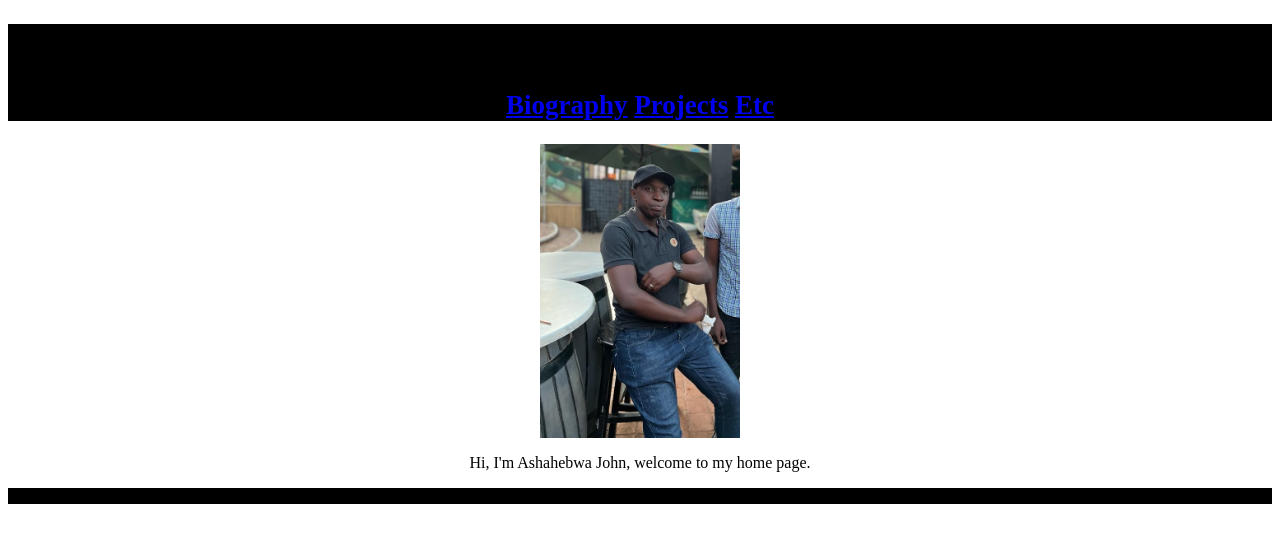
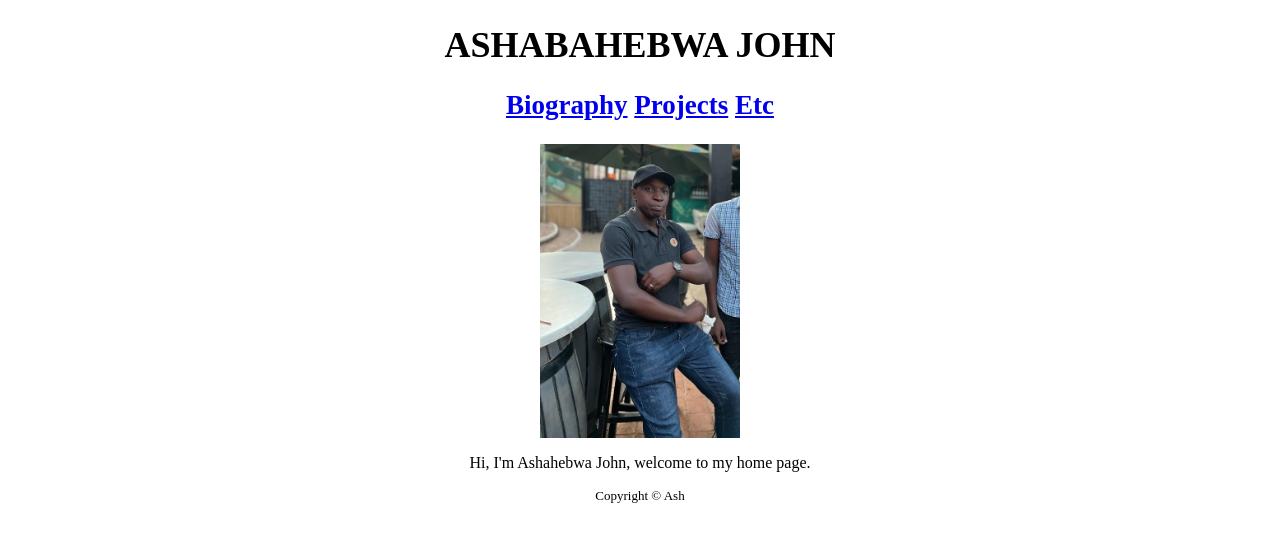
Before and after one commit to Twinemukama/webpage1, a plain HTML site: page index2.html in a window 1280 px wide. Drawn offline with Linux system fonts and the light colour scheme.

Commit message:
Update style.css

```diff
--- a/style.css
+++ b/style.css
@@ -14,8 +14,8 @@ main {
 	justify-content: space-evenly;
 }
 footer{
-	background-color: WindowFrame;
+	border-style: GrayText;
 }
 header{
-	background-color: WindowFrame;
+	border-style: GrayText;
 }
```
